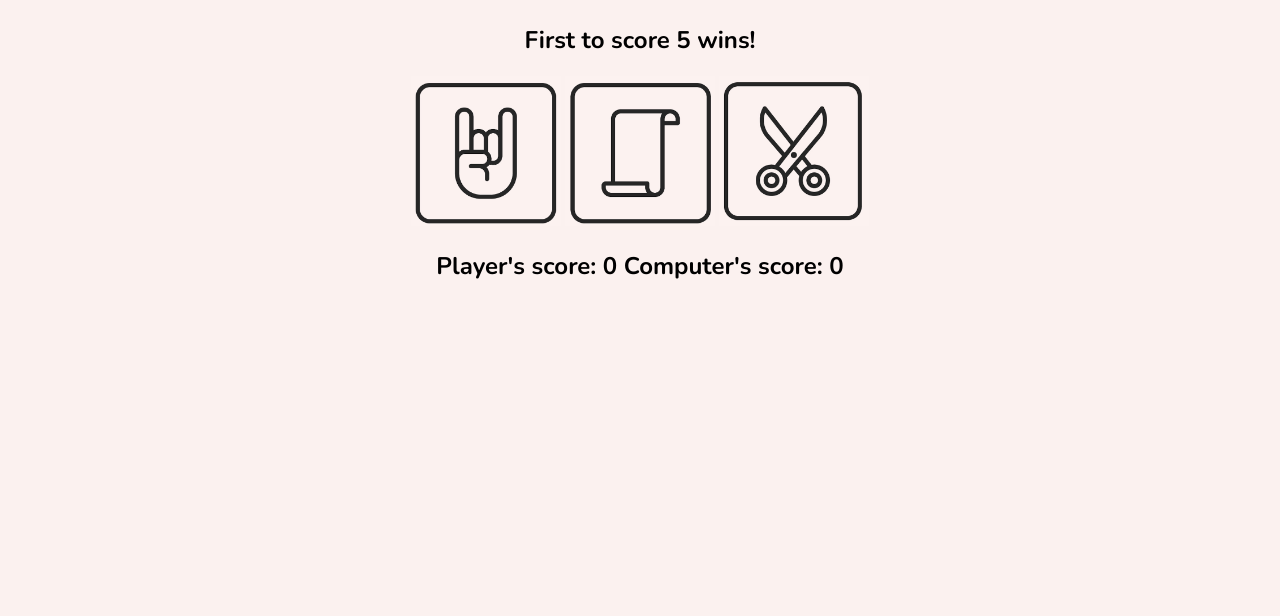
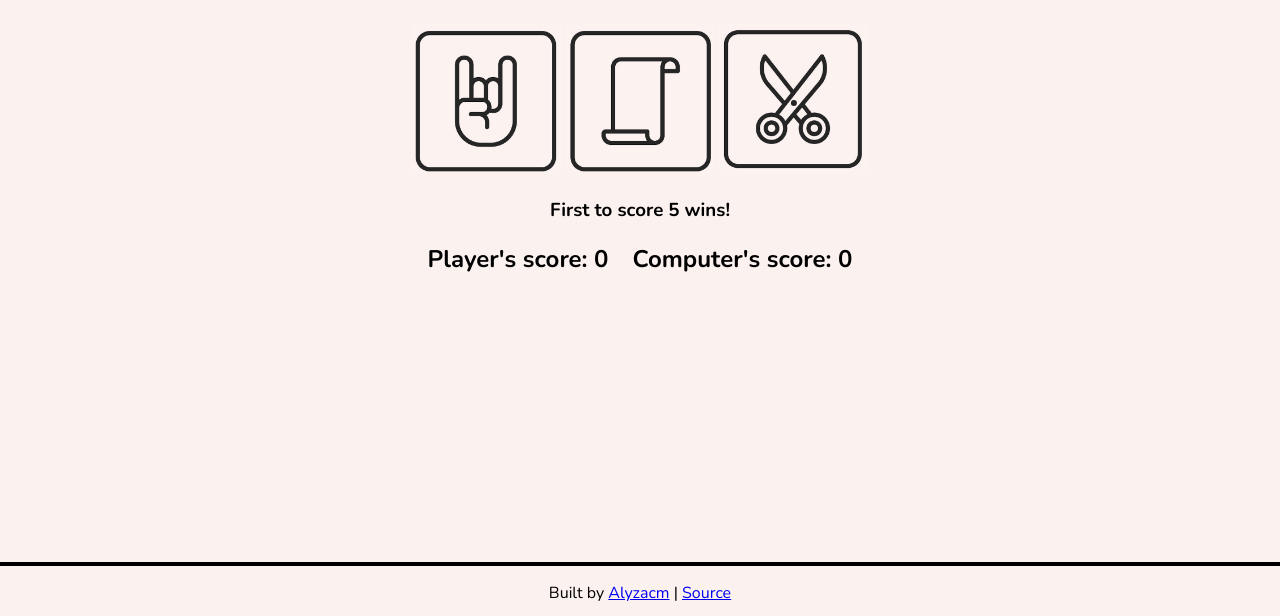
Before and after one commit to alyzacm/rock-paper-scissors, a plain HTML site: page index.html in a window 1280 px wide. Shown: the part 184-800 px from the top of the page. Drawn offline with nearby package versions, Linux system fonts and the light colour scheme.

Commit message:
Updated UI and cleaned up code

```diff
--- a/index.html
+++ b/index.html
@@ -10,23 +10,29 @@
 <body>
     <div class="container">
         <h1>Rock Paper Scissors Battle</h1>
-        <h2>First to score 5 wins!</h2>
+        <!-- <h2>First to score 5 wins!</h2> -->
         <div class = "options">
             <button class="btnOptions" id="rock"></button>
             <button class="btnOptions" id="paper"></button>
             <button class="btnOptions" id="scissors"></button>
         </div>
 
-        <h3 id="roundResults"></h3>
-        <h2 id ="score">Player's score: 0 Computer's score: 0</h2>
+
+        <h3 id="roundResults">First to score 5 wins!</h3>
+        <h2 id ="score">Player's score: 0&emsp;Computer's score: 0</h2>
         <h1 id="finalResults"></h1>
     </div>
 
     <div class="gameOver">
         <button class="playAgain">Play Again!</button>
     </div>
-
-
     <script src="script.js"></script>
 </body>
+<footer>
+    <div class="footer">
+        <p>Built by <a href="https://github.com/alyzacm">Alyzacm</a> |
+            <a href="https://github.com/alyzacm/rock-paper-scissors">Source</a>
+        </p>
+    </div>
+</footer>
 </html>
--- a/script.js
+++ b/script.js
@@ -7,9 +7,6 @@ const finalResults = document.querySelector('#finalResults');
 const score = document.querySelector('#score');
 const playAgainButton = document.querySelector('.playAgain')
 
-// rock.addEventListener('click', game);
-// paper.addEventListener('click', game);
-// scissors.addEventListener('click', game);
 let playerScore = 0;
 let computerScore = 0;
 
@@ -85,8 +82,8 @@ function game(e){
 
 
     roundResults.textContent = result;
-    // console.log("Player score: " + playerScore + ", Computer score: " + computerScore );
-    score.textContent = `Player's score: ${playerScore}  Computer's score: ${computerScore}`;
+    score.textContent = `Player's score: ${playerScore}  \u00a0 Computer's score: ${computerScore}`;
+
 
     if(isGameOver()){
         printFinalResults();
@@ -103,9 +100,3 @@ function startGame(){
 }
 
 startGame();
-
-// console.log(computerPlay());
-// const playerSelection = "rock";
-// const computerSelection = computerPlay();
-// console.log(playRound(playerSelection, computerSelection));
-// game();
--- a/style.css
+++ b/style.css
@@ -1,6 +1,5 @@
 body{
     background-color: #fbf1ef;
-    /*font-family: Helvetica;*/
     font-family: 'Nunito', sans-serif;
     text-align: center;
 
@@ -19,6 +18,7 @@ h1{
     width: 150px;
     height: 150px;
     border: none;
+    outline: none;
 
 }
 
@@ -46,7 +46,7 @@ h1{
 
 }
 
-.playAgain {
+.playAgain{
     visibility: hidden;
     background-color: Transparent;
     font-family: 'Nunito', sans-serif;
@@ -58,4 +58,20 @@ h1{
     border-radius: 12px;
     margin:0 0.3em 0.3em 0;
     top: 100px;
+    outline: none;
 }
+
+footer{
+    display: block;
+}
+
+.footer{
+    text-align: center;
+    position: fixed;
+    bottom: 10px;
+    width: 100%;
+    height: 2.5rem;
+    border-top: 4px solid black;
+    left: 0;
+
+}
```
